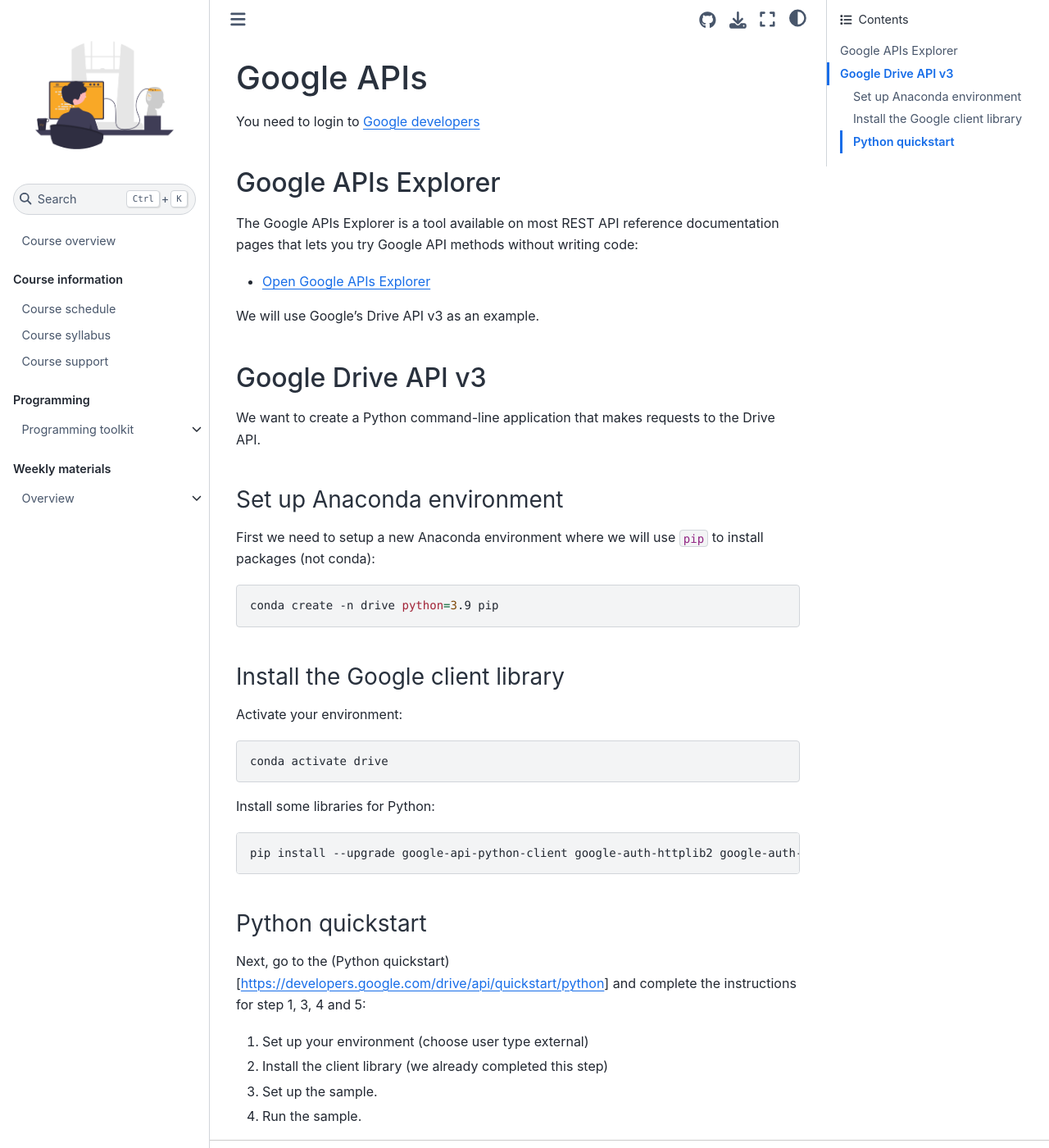
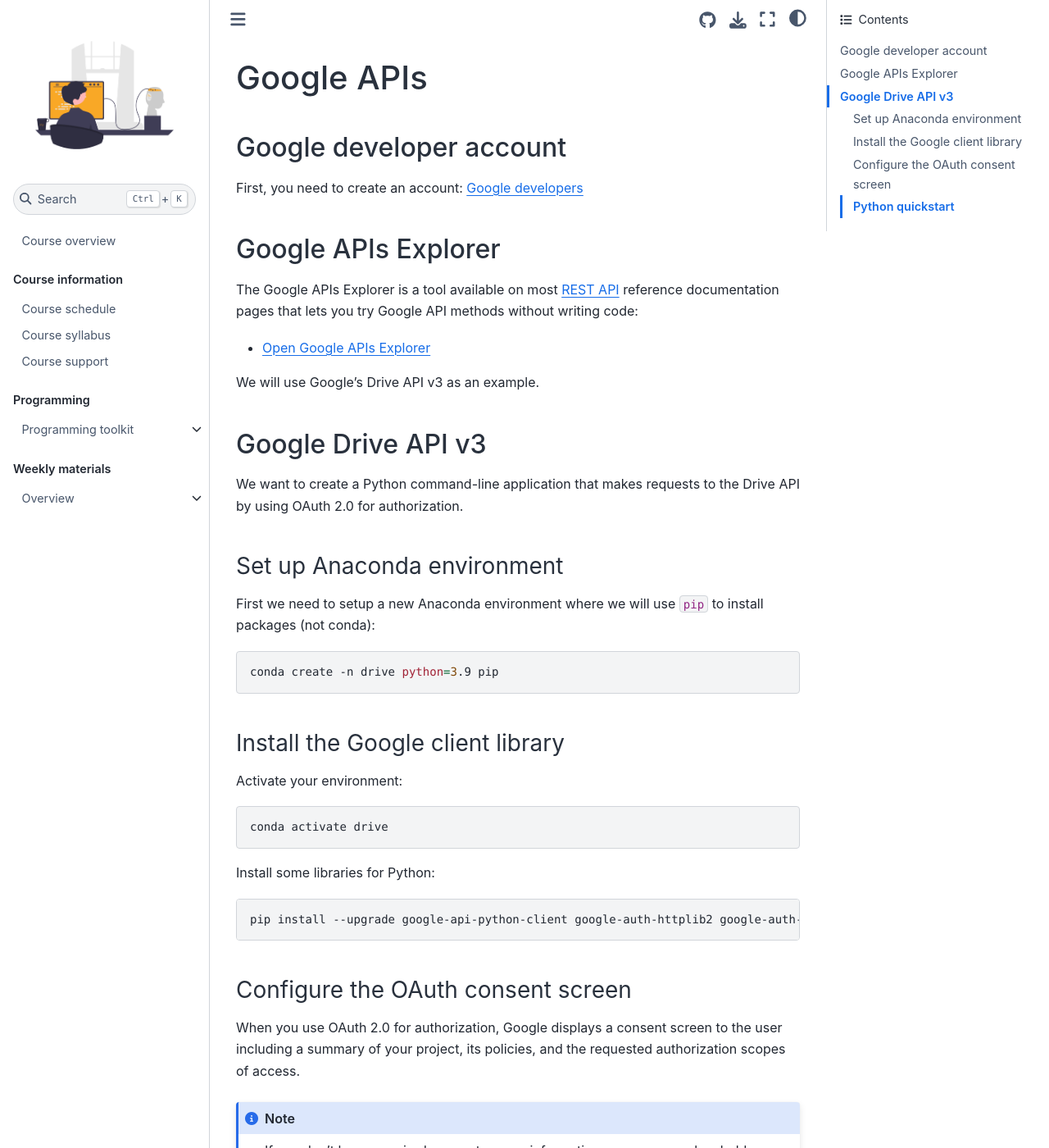
Before and after one commit to ds-ws22/website, a Jupyter Book: the page built from tutorials/google-apis.md, in a window 1280 px wide and 1400 px high. Shown: the whole window at 82% size. Built offline with Jupyter Book 1.0.4 settings and Sphinx 7.4.7 and the Sphinx Book theme 1.1.4, drawn with Linux system fonts in a browser that asks for light colours; comment, search, counter and statistics services are not loaded; some of the changed text lies outside the part shown.

Commit message:
Update google-apis.md

````diff
--- a/tutorials/google-apis.md
+++ b/tutorials/google-apis.md
@@ -1,11 +1,13 @@
 # Google APIs
 
-You need to login to [Google developers](https://developers.google.com/profile/u/me)
+## Google developer account
+
+First, you need to create an account: [Google developers](https://developers.google.com/profile/u/me)
 
 
 ## Google APIs Explorer
 
-The Google APIs Explorer is a tool available on most REST API reference documentation pages that lets you try Google API methods without writing code:
+The Google APIs Explorer is a tool available on most [REST API](https://en.wikipedia.org/wiki/Representational_state_transfer) reference documentation pages that lets you try Google API methods without writing code:
 
 - [Open Google APIs Explorer](https://developers.google.com/apis-explorer)
 
@@ -15,7 +17,7 @@
 
 ## Google Drive API v3
 
-We want to create a Python command-line application that makes requests to the Drive API.
+We want to create a Python command-line application that makes requests to the Drive API by using OAuth 2.0 for authorization.
 
 
 ### Set up Anaconda environment
@@ -40,8 +42,19 @@
 
 
 ```bash
-pip install --upgrade google-api-python-client google-auth-httplib2 google-auth-oauthlib pandas
+pip install --upgrade google-api-python-client google-auth-httplib2 google-auth-oauthlib googleapiclient pandas
 ```
+
+### Configure the OAuth consent screen
+
+When you use OAuth 2.0 for authorization, Google displays a consent screen to the user including a summary of your project, its policies, and the requested authorization scopes of access.
+
+
+:::{note}
+ If you don't know required consent screen information, you can use placeholder information.
+:::
+
+Follow these instruction: [Configure OAuth consent & register your app](https://developers.google.com/workspace/guides/configure-oauth-consent)
 
 ### Python quickstart
 
````
